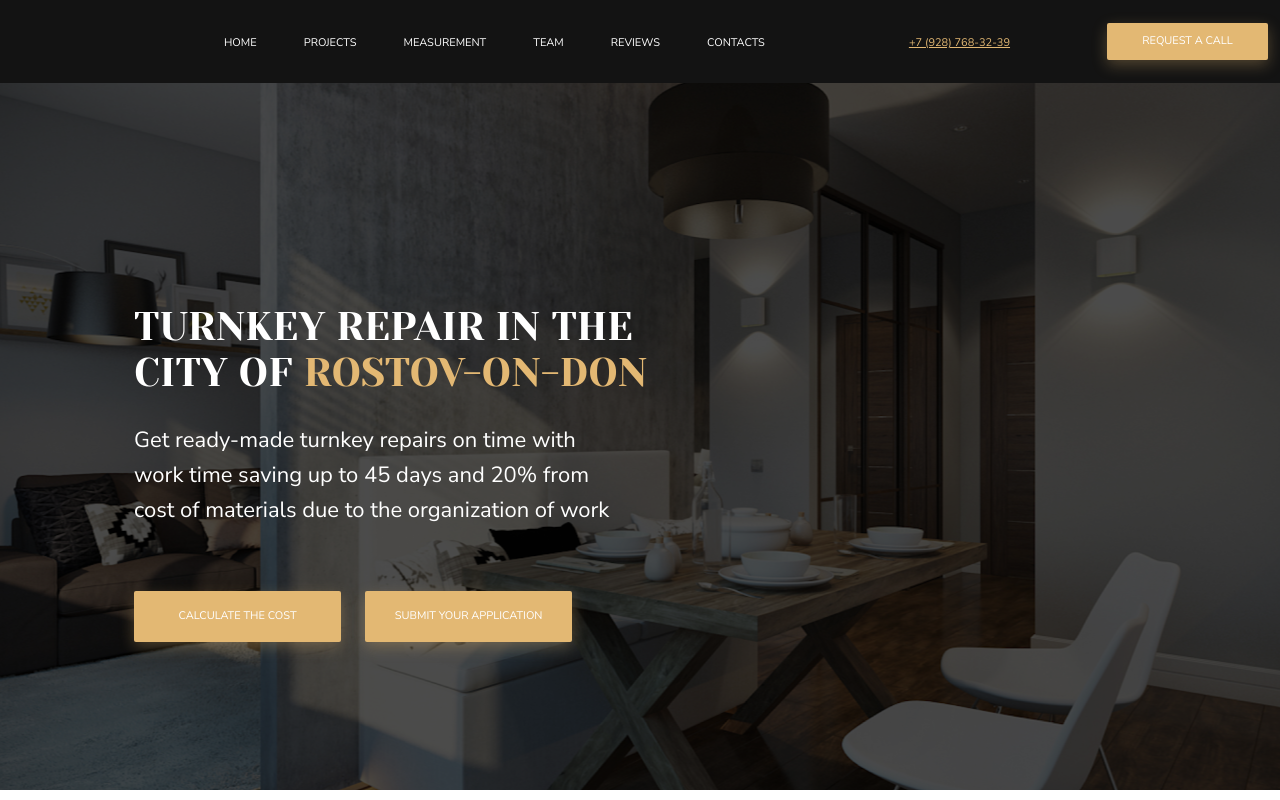
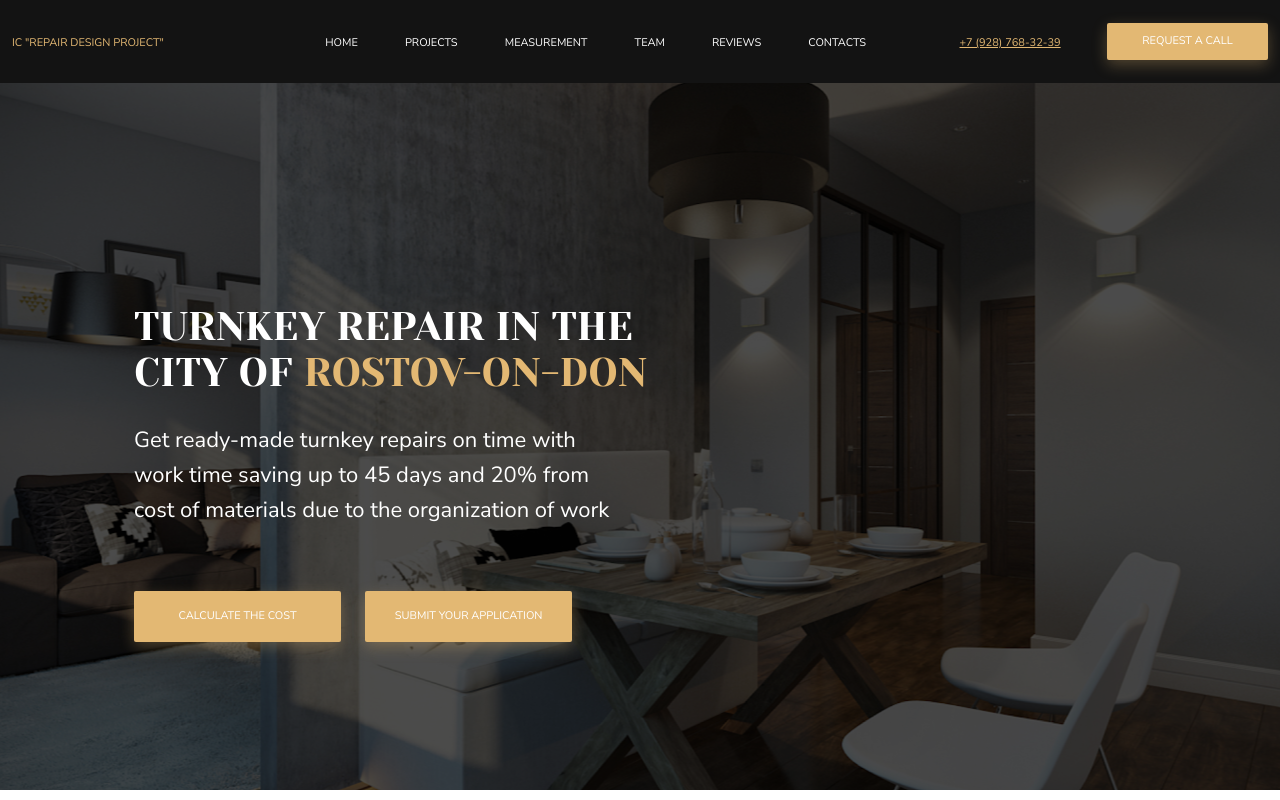
Before and after one commit to Valitriya/IC-Repair-Design-Project-, a plain HTML site: page index.html in a window 1280 px wide. Drawn offline with Linux system fonts and the light colour scheme.

Commit message:
first_step

```diff
--- a/index.html
+++ b/index.html
@@ -13,7 +13,7 @@
     <header>
         <div class="container">
         <div class="header-wrapper">
-        <span class="logo"><a href="##"> </a></span>
+        <span class="logo"><a href="##">IC "Repair Design Project"</a></span>
         <nav>
             <ul class="header-menu">
                 <li class="header-menu__item"><a href="##">home</a></li>
```
